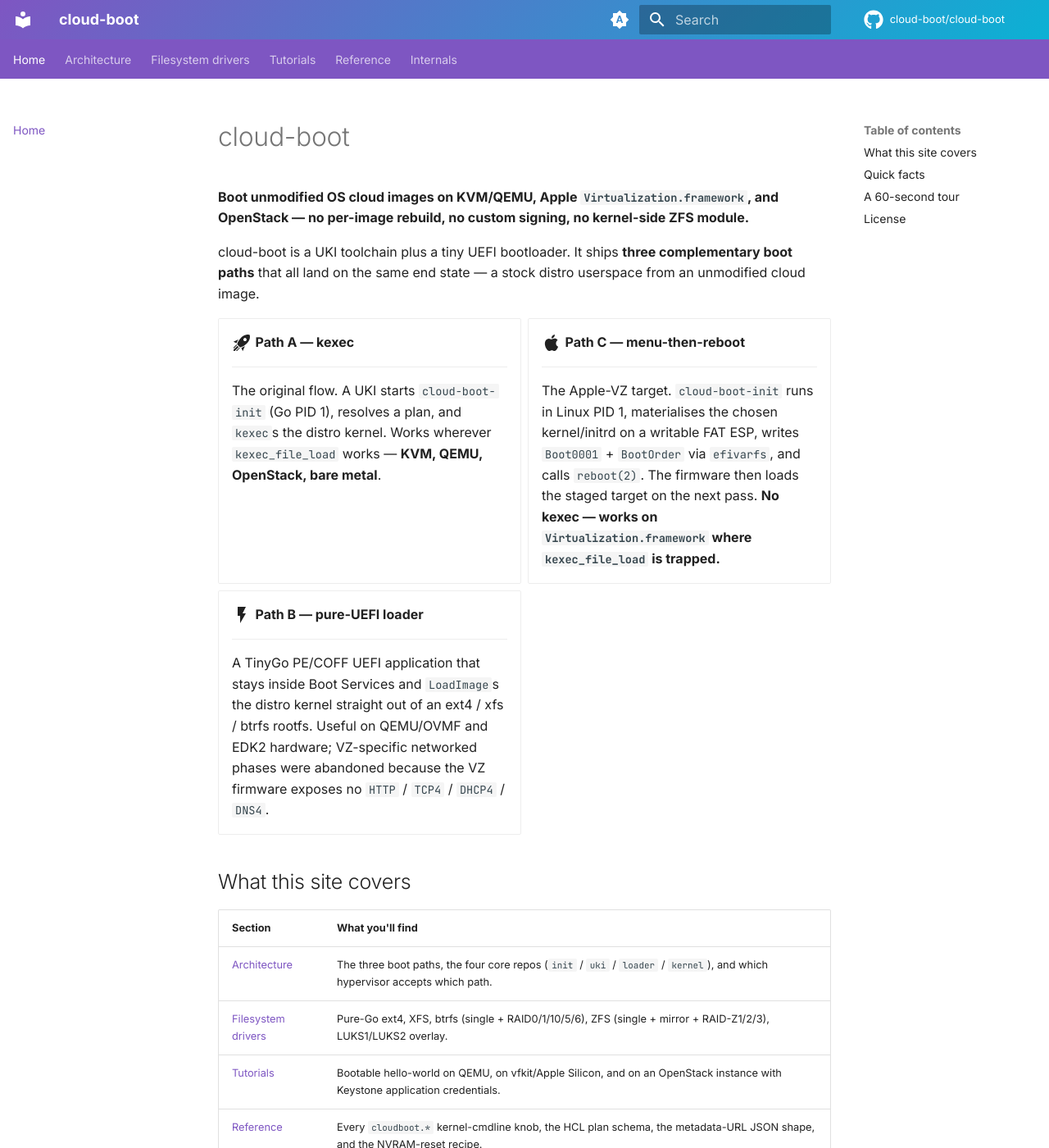
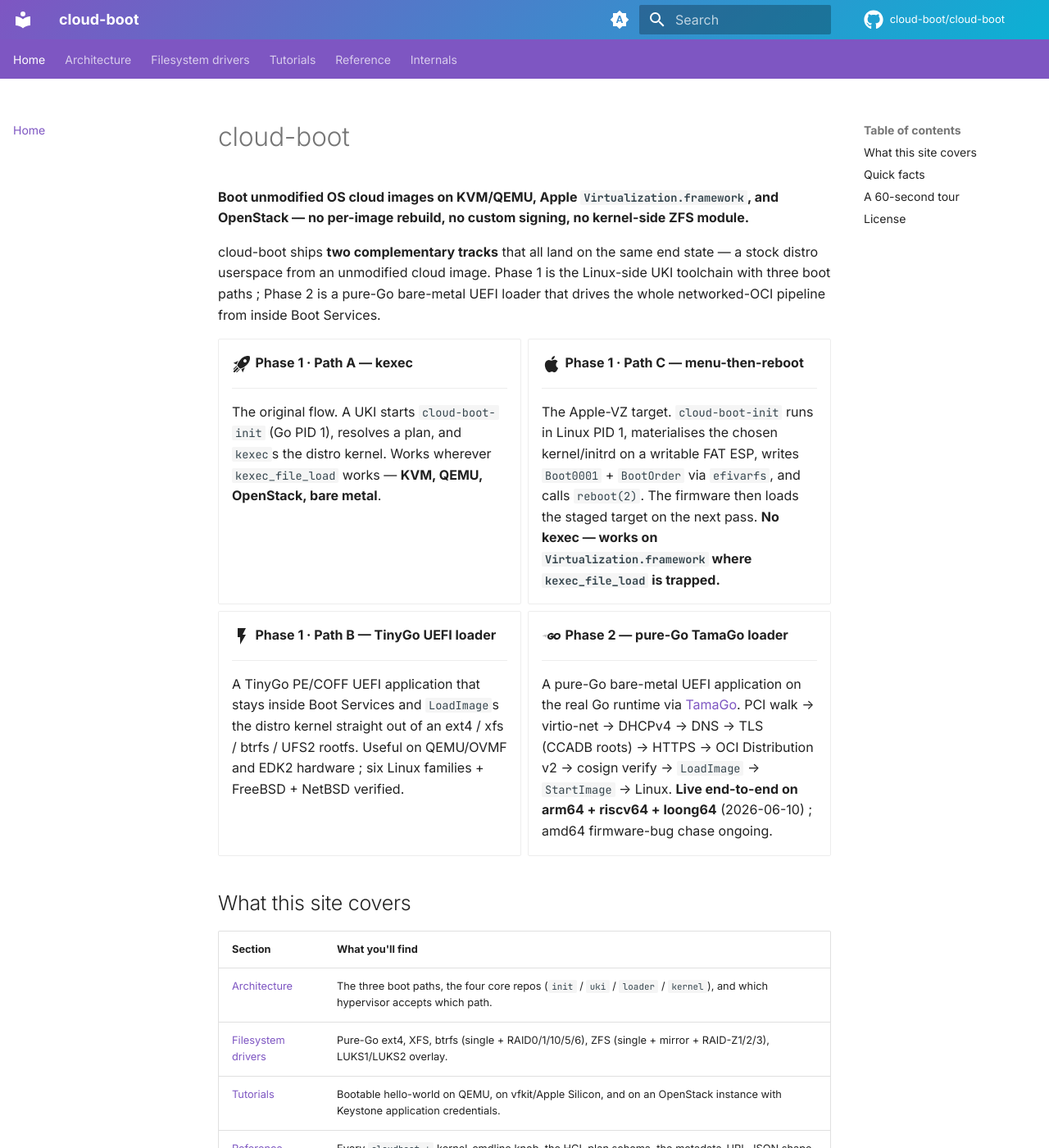
Before and after one commit to cloud-boot/docs, an MkDocs documentation site: the page built from docs/index.md, in a window 1280 px wide and 1400 px high. Shown: the whole window at 82% size. Built offline with MkDocs 1.6.1 and Material for MkDocs 9.7.7, drawn with Linux system fonts in a browser that asks for light colours; the version menu is left out.

Commit message:
docs: index — surface Phase 2 (pure-Go TamaGo loader) alongside the Phase 1 paths
The landing page presented cloud-boot as three Linux-side boot paths
only. Add a fourth card for the Phase 2 pure-Go TamaGo bare-metal UEFI
loader — live end-to-end on arm64 + riscv64 + loong64 (2026-06-10) —
and reframe the three Phase 1 paths under that umbrella.

Co-Authored-By: Claude Opus 4.8 <noreply@anthropic.com>

```diff
--- a/docs/index.md
+++ b/docs/index.md
@@ -8,13 +8,15 @@ title: cloud-boot — overview
 `Virtualization.framework`, and OpenStack — no per-image rebuild, no
 custom signing, no kernel-side ZFS module.**
 
-cloud-boot is a UKI toolchain plus a tiny UEFI bootloader. It ships
-**three complementary boot paths** that all land on the same end
-state — a stock distro userspace from an unmodified cloud image.
+cloud-boot ships **two complementary tracks** that all land on the
+same end state — a stock distro userspace from an unmodified cloud
+image. Phase 1 is the Linux-side UKI toolchain with three boot
+paths ; Phase 2 is a pure-Go bare-metal UEFI loader that drives the
+whole networked-OCI pipeline from inside Boot Services.
 
 <div class="grid cards" markdown>
 
--   :material-rocket-launch:{ .lg .middle } __Path A — kexec__
+-   :material-rocket-launch:{ .lg .middle } __Phase 1 · Path A — kexec__
 
     ---
 
@@ -22,7 +24,7 @@ state — a stock distro userspace from an unmodified cloud image.
     resolves a plan, and `kexec`s the distro kernel. Works wherever
     `kexec_file_load` works — **KVM, QEMU, OpenStack, bare metal**.
 
--   :material-apple:{ .lg .middle } __Path C — menu-then-reboot__
+-   :material-apple:{ .lg .middle } __Phase 1 · Path C — menu-then-reboot__
 
     ---
 
@@ -33,15 +35,25 @@ state — a stock distro userspace from an unmodified cloud image.
     next pass. **No kexec — works on `Virtualization.framework`
     where `kexec_file_load` is trapped.**
 
--   :material-flash:{ .lg .middle } __Path B — pure-UEFI loader__
+-   :material-flash:{ .lg .middle } __Phase 1 · Path B — TinyGo UEFI loader__
 
     ---
 
     A TinyGo PE/COFF UEFI application that stays inside Boot
     Services and `LoadImage`s the distro kernel straight out of an
-    ext4 / xfs / btrfs rootfs. Useful on QEMU/OVMF and EDK2
-    hardware; VZ-specific networked phases were abandoned because
-    the VZ firmware exposes no `HTTP` / `TCP4` / `DHCP4` / `DNS4`.
+    ext4 / xfs / btrfs / UFS2 rootfs. Useful on QEMU/OVMF and EDK2
+    hardware ; six Linux families + FreeBSD + NetBSD verified.
+
+-   :material-language-go:{ .lg .middle } __Phase 2 — pure-Go TamaGo loader__
+
+    ---
+
+    A pure-Go bare-metal UEFI application on the real Go runtime
+    via [TamaGo](https://github.com/usbarmory/tamago). PCI walk →
+    virtio-net → DHCPv4 → DNS → TLS (CCADB roots) → HTTPS → OCI
+    Distribution v2 → cosign verify → `LoadImage` → `StartImage` →
+    Linux. **Live end-to-end on arm64 + riscv64 + loong64**
+    (2026-06-10) ; amd64 firmware-bug chase ongoing.
 
 </div>
 
```
